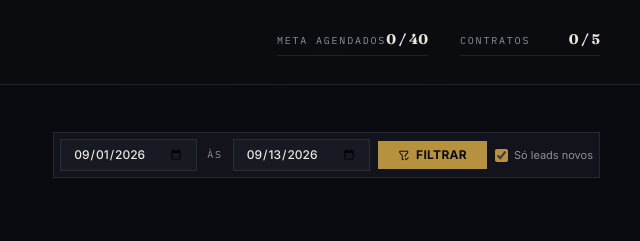
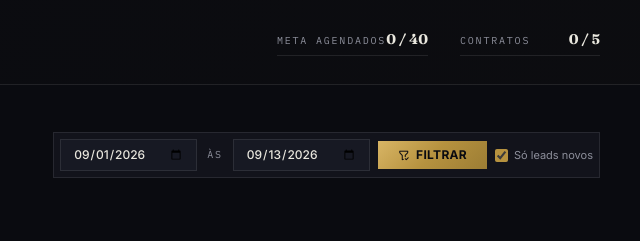
Before and after one commit to diogocoding/dashboardkommo, a plain HTML site: page client/index.html in a window 1280 px wide. Shown: the top 241 px of the page, 640-1280 px from the left. Drawn offline with nearby package versions, Linux system fonts and the light colour scheme; no server answers.

Commit message:
Add hover effects and animations for buttons

```diff
--- a/client/index.html
+++ b/client/index.html
@@ -101,6 +101,44 @@ header {
 
 .secao-fade-in { opacity: 0; transform: translateY(16px); transition: opacity 0.6s ease, transform 0.6s ease; }
 .secao-visivel { opacity: 1; transform: translateY(0); }
+
+  /* Desliga o levantamento (translateY) do hover nos cards com select/botão,
+   complementando a exclusão do tilt já feita no JS */
+.bg-bg.p-5.sem-tilt:hover {
+  transform: none;
+  box-shadow: none;
+}
+
+/* Botões dourados: gradiente com leve movimento + brilho passando no hover */
+.bg-gold {
+  background: linear-gradient(135deg, #d8b565 0%, #b6923f 50%, #9c7d34 100%) !important;
+  background-size: 200% 200%;
+  animation: goldShift 6s ease infinite;
+  position: relative;
+  overflow: hidden;
+  transition: transform 0.2s ease, box-shadow 0.2s ease, filter 0.2s ease;
+}
+.bg-gold:hover {
+  filter: brightness(1.1);
+  transform: translateY(-1px);
+  box-shadow: 0 6px 18px rgba(182,146,63,0.4);
+}
+.bg-gold::after {
+  content: '';
+  position: absolute;
+  top: 0; left: -75%;
+  width: 50%; height: 100%;
+  background: linear-gradient(120deg, transparent, rgba(255,255,255,0.35), transparent);
+  transform: skewX(-20deg);
+  transition: left 0.6s ease;
+}
+.bg-gold:hover::after {
+  left: 125%;
+}
+@keyframes goldShift {
+  0%, 100% { background-position: 0% 50%; }
+  50% { background-position: 100% 50%; }
+}
 
 </style>
 </head>
```
